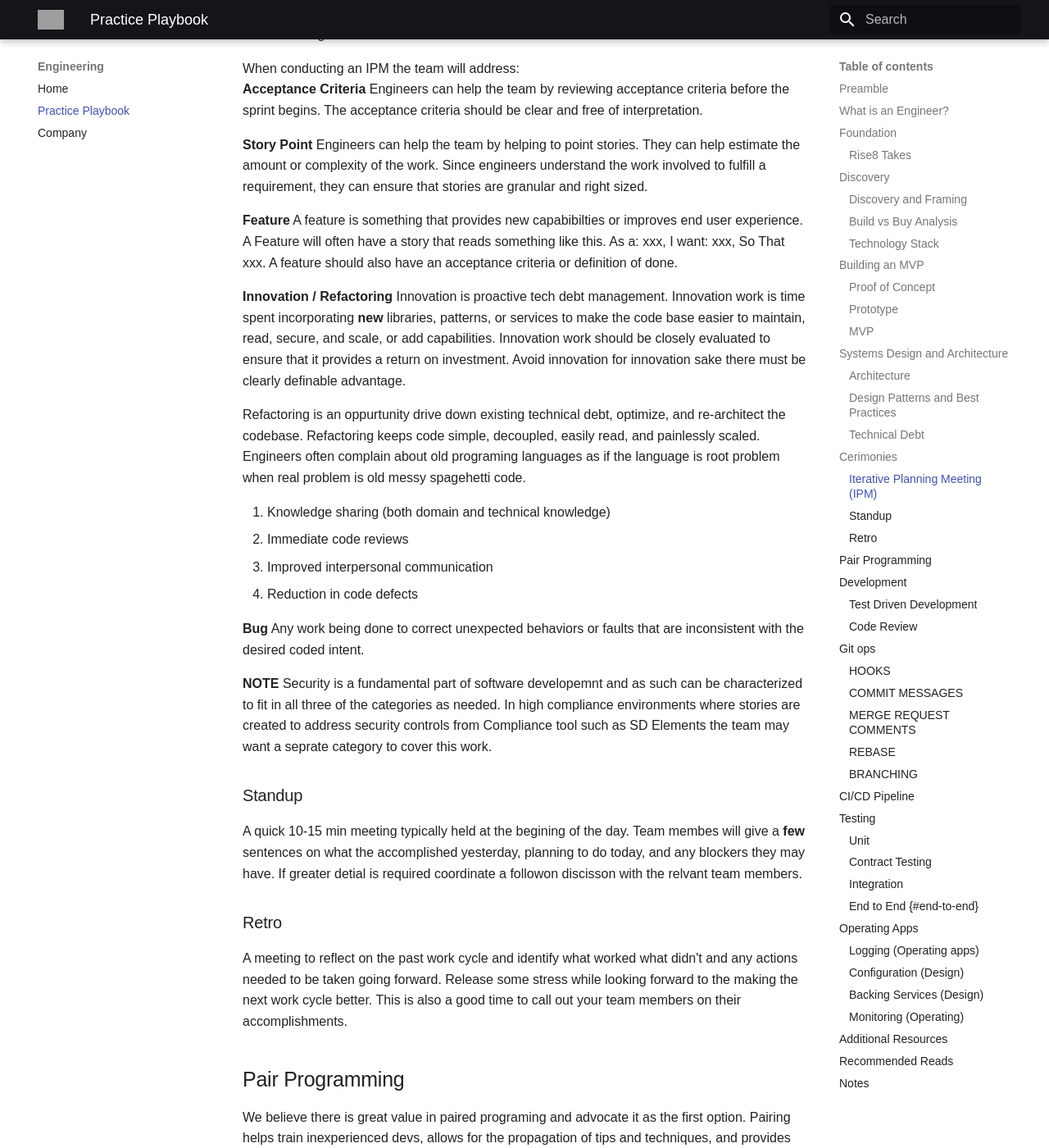
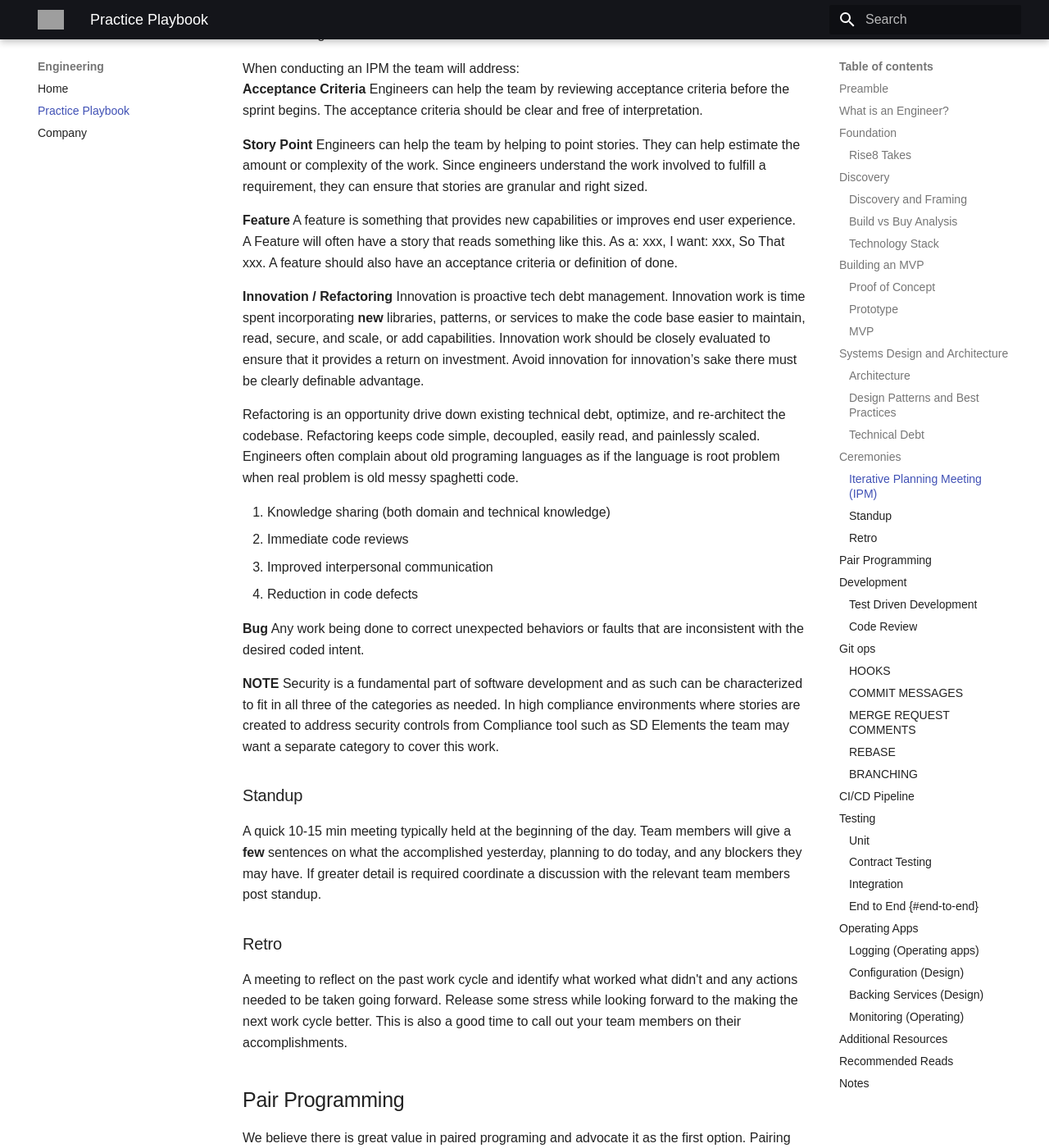
Before and after one commit to rise8-us/rise8-us, an MkDocs documentation site: the page built from docs/practice-playbook.md, in a window 1280 px wide and 1400 px high, scrolled down 5165 px. Shown: the whole window at 82% size. Built offline with MkDocs 1.6.1 and Material for MkDocs 9.7.7, drawn with Linux system fonts in a browser that asks for light colours; some web fonts are replaced; some of the changed text lies outside the part shown; grey boxes are pictures that could not be loaded.

Commit message:
spelling and grammar fixes

```diff
--- a/docs/practice-playbook.md
+++ b/docs/practice-playbook.md
@@ -1,7 +1,7 @@
 # Engineering Practice Playbook
 
 ## Preamble
-This document contains our opinions on software developemnt. We understand that it is not always possible to hold to some of these standards. We trust each of our engineer's autonomy to respond to any given situtation.
+This document contains our opinions on software development. We understand that it is not always possible to hold to some of these standards. We trust each of our engineer's autonomy to respond to any given situation.
 
 ## What is an Engineer?
 ---
@@ -133,11 +133,11 @@ Technical debt can be defined as aspects of our code that will slow down future
 1. Familiarize yourself with common design & architecture patterns
 1. Be aware of new technologies
 
-## Cerimonies
+## Ceremonies
 ---
 ### Iterative Planning Meeting (IPM)
 [todo]: # "Align with PMs"
-The IPM selects the work that will be done in the next cycle typically 1-2 week sprints. It is our reccomendation to target work as follows.
+The IPM selects the work that will be done in the next cycle typically 1-2 week sprints. It is our recommendation to target work as follows.
 **Target ranges**
 - 30% - 50% Feature
 - 15% - 30% Innovation/Tech debt sometimes call chore
@@ -154,12 +154,12 @@ Engineers can help the team by helping to point stories. They can help estimate
 [TODO]: # "define feature, bug Innovation/tech debt"
 
 **Feature**
-A feature is something that provides new capabibilties or improves end user experience. A Feature will often have a story that reads something like this. As a: xxx, I want: xxx, So That xxx. A feature should also have an acceptance criteria or definition of done.
+A feature is something that provides new capabilities or improves end user experience. A Feature will often have a story that reads something like this. As a: xxx, I want: xxx, So That xxx. A feature should also have an acceptance criteria or definition of done.
 
 **Innovation / Refactoring**
-Innovation is proactive tech debt management.  Innovation work is time spent incorporating **new** libraries, patterns, or services to make the code base easier to maintain, read, secure, and scale, or add capabilities. Innovation work should be closely evaluated to ensure that it provides a return on investment. Avoid innovation for innovation sake there must be clearly definable advantage.
+Innovation is proactive tech debt management.  Innovation work is time spent incorporating **new** libraries, patterns, or services to make the code base easier to maintain, read, secure, and scale, or add capabilities. Innovation work should be closely evaluated to ensure that it provides a return on investment. Avoid innovation for innovation’s sake there must be clearly definable advantage.
 
-Refactoring is an oppurtunity drive down existing technical debt, optimize, and re-architect the codebase. Refactoring keeps code simple, decoupled, easily read, and painlessly scaled. Engineers often complain about old programing languages as if the language is root problem when real problem is old messy spagehetti code.
+Refactoring is an opportunity drive down existing technical debt, optimize, and re-architect the codebase. Refactoring keeps code simple, decoupled, easily read, and painlessly scaled. Engineers often complain about old programing languages as if the language is root problem when real problem is old messy spaghetti code.
 
 1. Knowledge sharing (both domain and technical knowledge)
 2. Immediate code reviews
@@ -171,10 +171,10 @@ Refactoring is an oppurtunity drive down existing technical debt, optimize, and
 Any work being done to correct unexpected behaviors or faults that are inconsistent with the desired coded intent.
 
 **NOTE**
-Security is a fundamental part of software developemnt and as such can be characterized to fit in all three of the categories as needed.  In high compliance environments where stories are created to address security controls from Compliance tool such as SD Elements the team may want a seprate category to cover this work.
+Security is a fundamental part of software development and as such can be characterized to fit in all three of the categories as needed.  In high compliance environments where stories are created to address security controls from Compliance tool such as SD Elements the team may want a separate category to cover this work.
 
 ### Standup
-A quick 10-15 min meeting typically held at the begining of the day. Team membes will give a **few** sentences on what the accomplished yesterday, planning to do today, and any blockers they may have.  If greater detial is required coordinate a followon discisson with the relvant team members.
+A quick 10-15 min meeting typically held at the beginning of the day. Team members will give a **few** sentences on what the accomplished yesterday, planning to do today, and any blockers they may have.  If greater detail is required coordinate a discussion with the relevant team members post standup.
 
 ### Retro
 A meeting to reflect on the past work cycle and identify what worked what didn't and any actions needed to be taken going forward.  Release some stress while looking forward to the making the next work cycle better. This is also a good time to call out your team members on their accomplishments.
@@ -273,7 +273,7 @@ Cleanup/remove branches post merge completion. Developers should be wary and not
 **Continuous Integration**
 We beleive CI begins at the local development env. This includes the tools to run automated tests, linting, and other checks on branches **BEFORE** you merge up.
 
-We believe CI is non-negotiable and must begin at the initial conception of development to ensure comprehensive software security, testing, and fast feedback on the main branch health. Furthermore it empowers the ability of the team to hold to agile practices.
+We believe CI is non-negotiable and must begin at the initial conception of development to ensure comprehensive software security, testing, and fast feedback on the main branch health. Furthermore, it empowers the ability of the team to hold to agile practices.
 
 **CI stages should include at a minimum**
 - linting
```
Also changed, not shown: other parts of docs/practice-playbook.md (+14 -14 lines).
